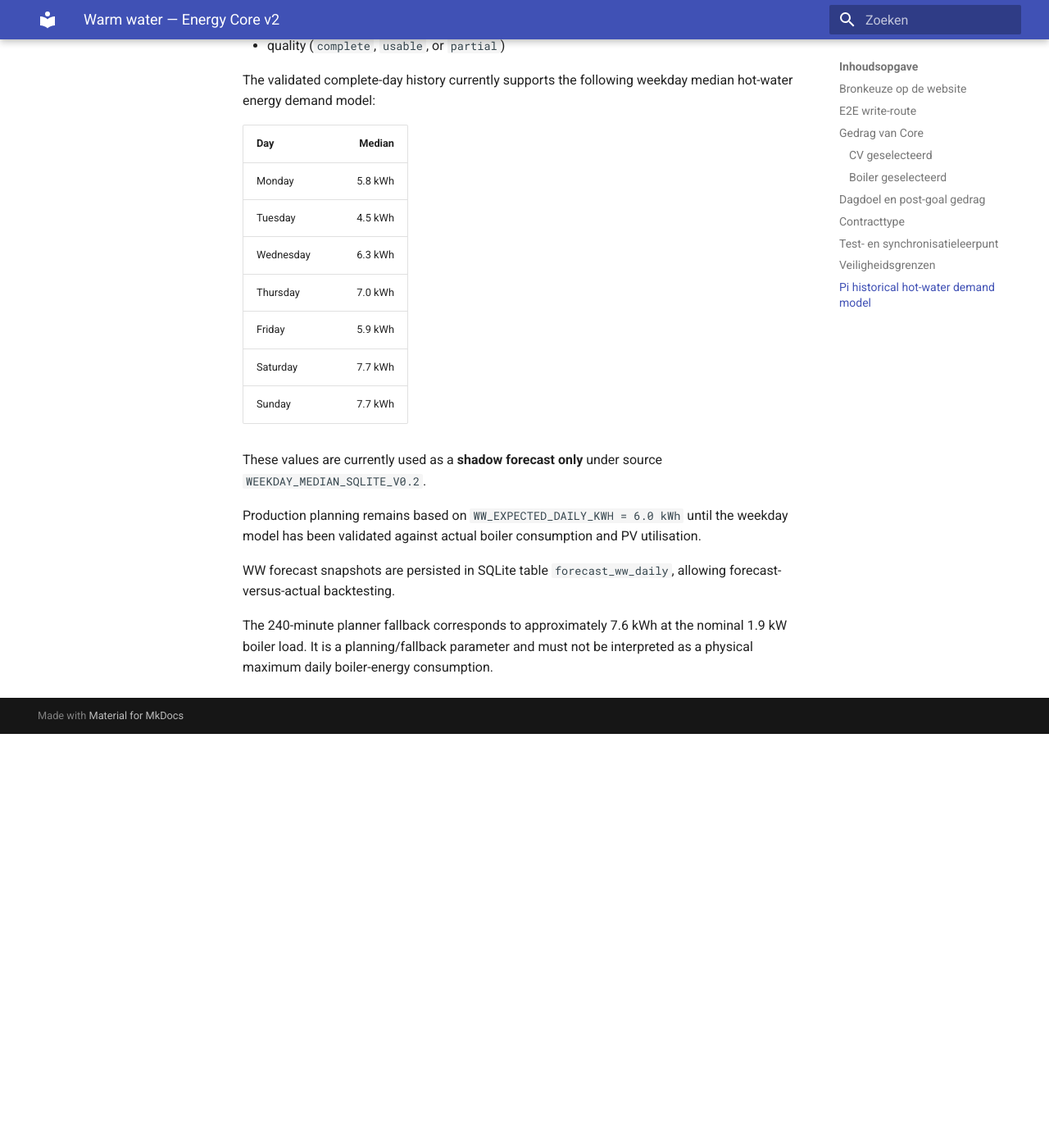
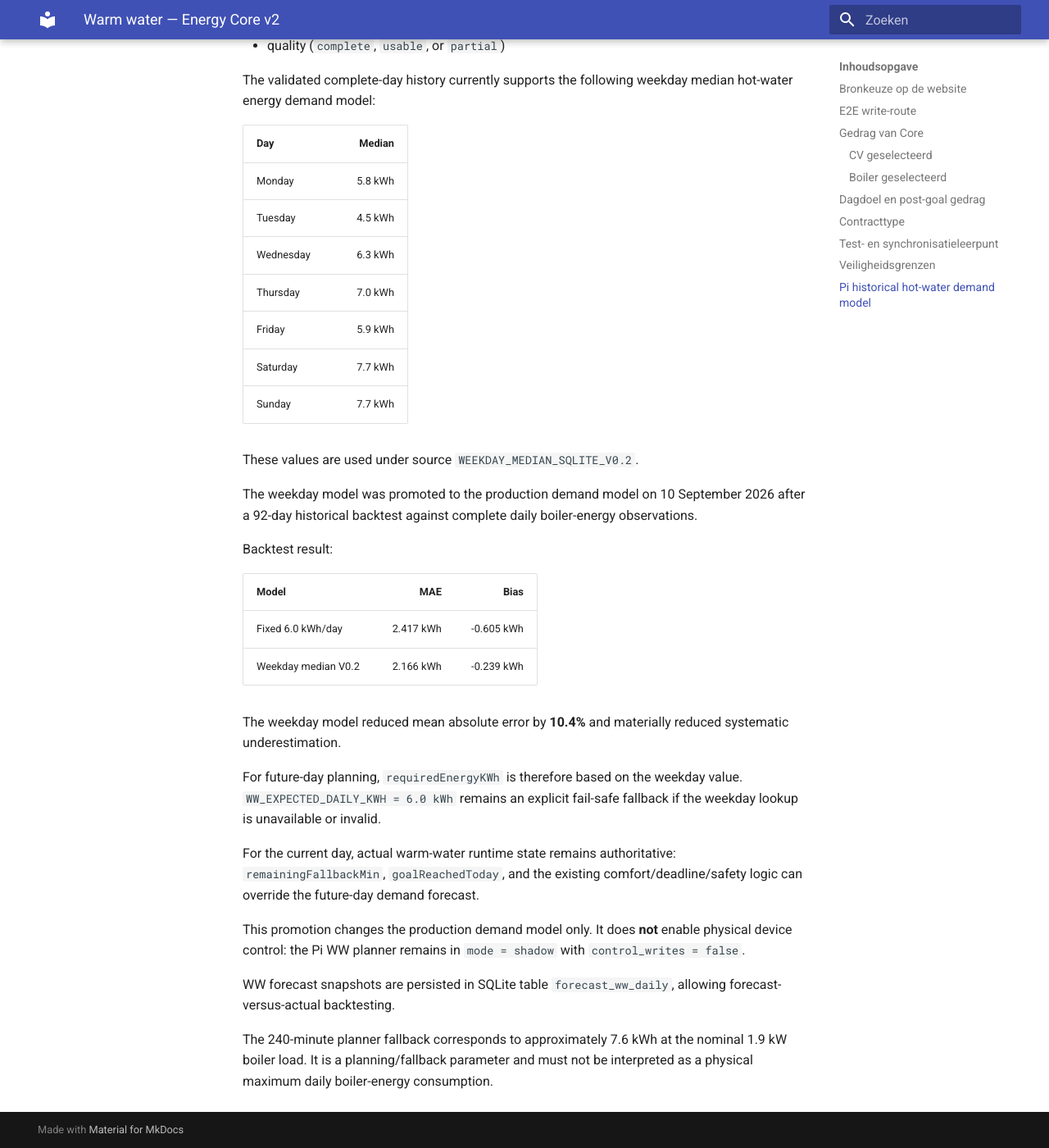
Before and after one commit to OnsKasteeltje/homey-energy-manual, an MkDocs documentation site: the page built from docs/warm-water.md, in a window 1280 px wide and 1400 px high, scrolled down 4093 px. Shown: the whole window at 82% size. Built offline with MkDocs 1.6.1 and Material for MkDocs 9.7.7, drawn with Linux system fonts in a browser that asks for light colours; before the commit the page ends 4988 px from its top, so only the background shows below that.

Commit message:
feat: promote weekday WW demand model

```diff
--- a/docs/warm-water.md
+++ b/docs/warm-water.md
@@ -170,11 +170,33 @@ hot-water energy demand model:
 | Saturday | 7.7 kWh |
 | Sunday | 7.7 kWh |
 
-These values are currently used as a **shadow forecast only** under source
+These values are used under source
 `WEEKDAY_MEDIAN_SQLITE_V0.2`.
 
-Production planning remains based on `WW_EXPECTED_DAILY_KWH = 6.0 kWh` until the
-weekday model has been validated against actual boiler consumption and PV utilisation.
+The weekday model was promoted to the production demand model on 10 September 2026
+after a 92-day historical backtest against complete daily boiler-energy observations.
+
+Backtest result:
+
+| Model | MAE | Bias |
+| --- | ---: | ---: |
+| Fixed 6.0 kWh/day | 2.417 kWh | -0.605 kWh |
+| Weekday median V0.2 | 2.166 kWh | -0.239 kWh |
+
+The weekday model reduced mean absolute error by **10.4%** and materially reduced
+systematic underestimation.
+
+For future-day planning, `requiredEnergyKWh` is therefore based on the weekday value.
+`WW_EXPECTED_DAILY_KWH = 6.0 kWh` remains an explicit fail-safe fallback if the
+weekday lookup is unavailable or invalid.
+
+For the current day, actual warm-water runtime state remains authoritative:
+`remainingFallbackMin`, `goalReachedToday`, and the existing comfort/deadline/safety
+logic can override the future-day demand forecast.
+
+This promotion changes the production demand model only. It does **not** enable
+physical device control: the Pi WW planner remains in `mode = shadow` with
+`control_writes = false`.
 
 WW forecast snapshots are persisted in SQLite table `forecast_ww_daily`, allowing
 forecast-versus-actual backtesting.
```
Also changed, not shown: 2 other files.
